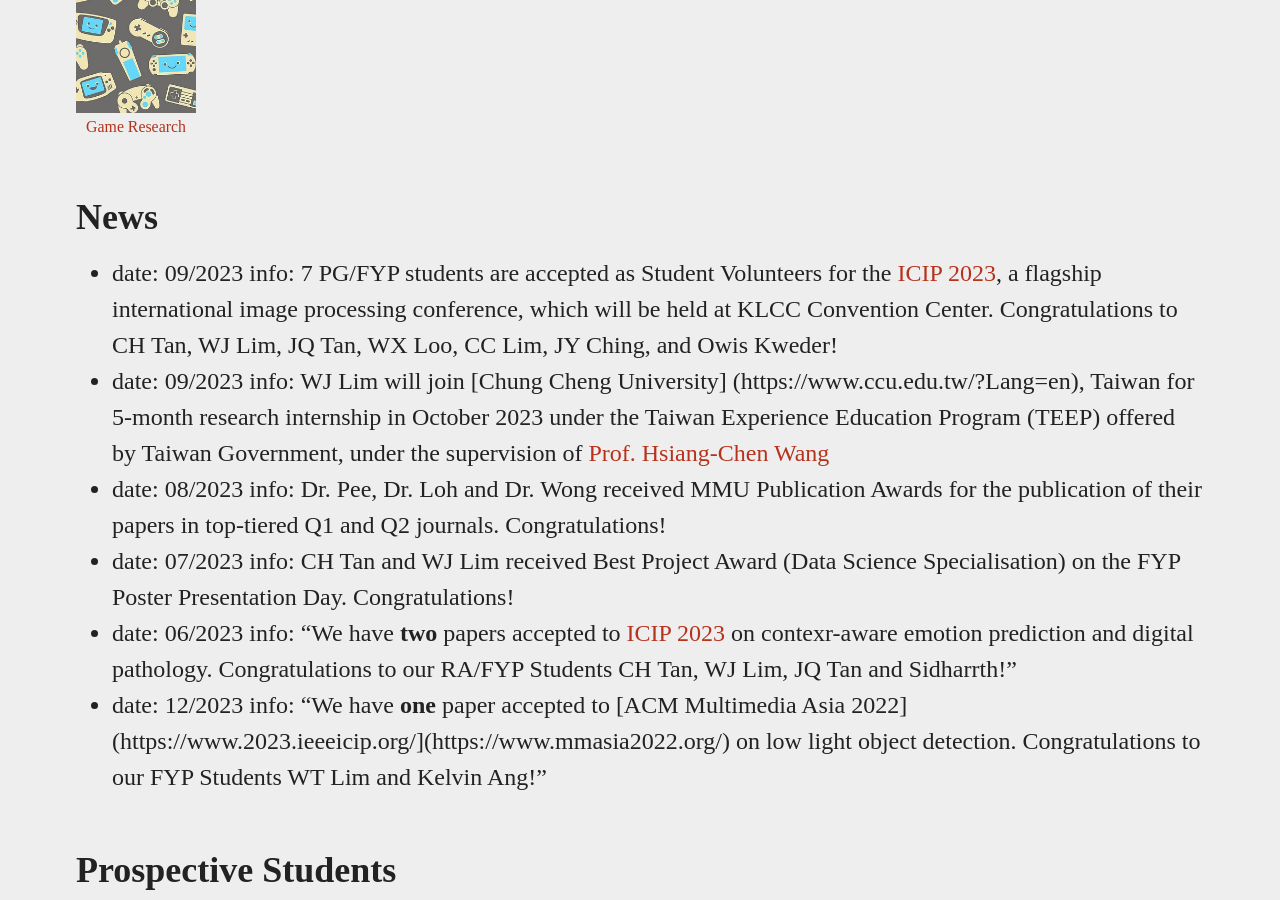
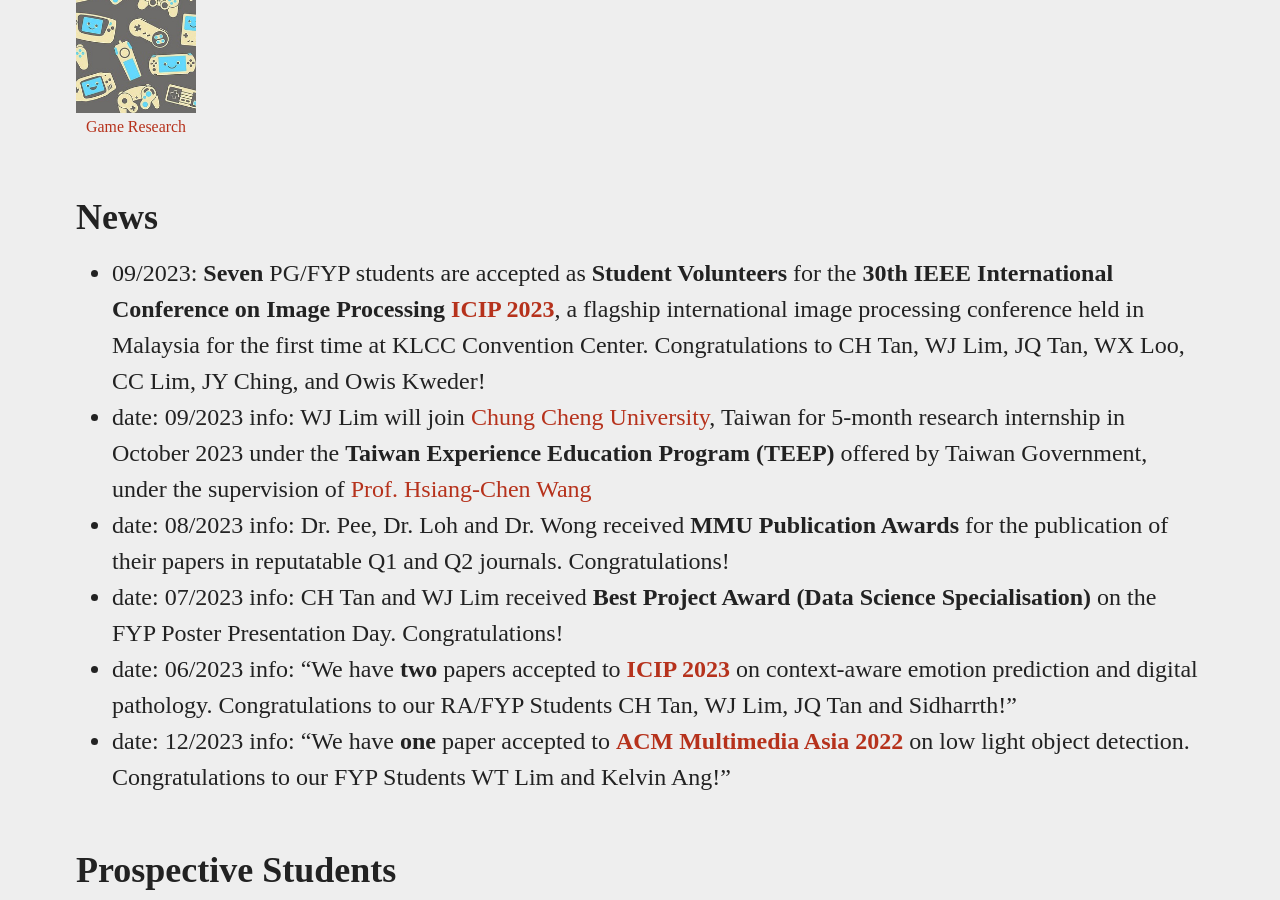
Before and after one commit to viprlab/viprlab.github.io, a Jekyll site: the page built from index.md, in a window 1280 px wide and 900 px high, scrolled down 2391 px. Built offline with Jekyll 4.4.1, drawn with Linux system fonts in a browser that asks for light colours; our own code applies the rules of GitHub Pages for plain Markdown files.

Commit message:
Update index.md

```diff
--- a/index.md
+++ b/index.md
@@ -3,10 +3,23 @@
 title:
 permalink: /
 news:
-   - date: 05/2021
-     info: "We have **two** papers accepted to [ICIP 2021](https://www.2021.ieeeicip.org/) on aesthetics captioning and micro-expression spotting."
-   - date: 04/2021
-     info: [Dr. John See](https://john-see.github.io) will remain as an Associate Member of this lab, as he takes on a new role at Heriot-Watt University Malaysia."
+
+- date: 09/2023
+     info: 7 PG/FYP students are accepted as Student Volunteers for the [ICIP 2023](https://www.2023.ieeeicip.org/), a flagship international image processing conference, which will be held at KLCC Convention Center. Congratulations to CH Tan, WJ Lim, JQ Tan, WX Loo, CC Lim, JY Ching, and Owis Kweder!
+- date: 09/2023
+     info: WJ Lim will join [Chung Cheng University](https://www.ccu.edu.tw/?Lang=en), Taiwan for 5-month research internship in October 2023 under the Taiwan Experience Education Program (TEEP) offered by Taiwan Government, under the supervision of [Prof. Hsiang-Chen Wang](https://deptime.ccu.edu.tw/p/405-1102-22900,c2239.php?Lang=en)
+ - date: 08/2023
+     info: Dr. Pee, Dr. Loh and Dr. Wong received MMU Publication Awards for the publication of their papers in top-tiered Q1 and Q2 journals. Congratulations!
+ - date: 07/2023
+     info: CH Tan and WJ Lim received Best Project Award (Data Science Specialisation) on the FYP Poster Presentation Day. Congratulations!
+ - date: 06/2023
+     info: "We have **two** papers accepted to [ICIP 2023](https://www.2023.ieeeicip.org/) on context-aware emotion prediction and digital pathology. Congratulations to our RA/FYP Students CH Tan, WJ Lim, JQ Tan and Sidharrth!"
+ - date: 12/2023
+     info: "We have **one** paper accepted to [ACM Multimedia Asia 2022](https://www.mmasia2022.org/) on low light object detection. Congratulations to our FYP Students WT Lim and Kelvin Ang!"
+#   - date: 05/2021
+#     info: "We have **two** papers accepted to [ICIP 2021](https://www.2021.ieeeicip.org/) on aesthetics captioning and micro-expression spotting."
+#   - date: 04/2021
+#     info: [Dr. John See](https://john-see.github.io) will remain as an Associate Member of this lab, as he takes on a new role at Heriot-Watt University Malaysia."
 #   - date: 2017-05-31
 #     info: Our projects garnered three medals (2 gold, 1 silver) at [ITEX 2017](https://itex.com.my/)!
 #   - date: 2017-03-15
@@ -49,18 +62,17 @@
 
 ## News
 
+- 09/2023: **Seven** PG/FYP students are accepted as **Student Volunteers** for the **30th IEEE International Conference on Image Processing [ICIP 2023](https://www.2023.ieeeicip.org/)**, a flagship international image processing conference held in Malaysia for the first time at KLCC Convention Center. Congratulations to CH Tan, WJ Lim, JQ Tan, WX Loo, CC Lim, JY Ching, and Owis Kweder!
 - date: 09/2023
-     info: 7 PG/FYP students are accepted as Student Volunteers for the [ICIP 2023](https://www.2023.ieeeicip.org/), a flagship international image processing conference, which will be held at KLCC Convention Center. Congratulations to CH Tan, WJ Lim, JQ Tan, WX Loo, CC Lim, JY Ching, and Owis Kweder!
-- date: 09/2023
-     info: WJ Lim will join [Chung Cheng University] (https://www.ccu.edu.tw/?Lang=en), Taiwan for 5-month research internship in October 2023 under the Taiwan Experience Education Program (TEEP) offered by Taiwan Government, under the supervision of [Prof. Hsiang-Chen Wang](https://deptime.ccu.edu.tw/p/405-1102-22900,c2239.php?Lang=en)
+     info: WJ Lim will join [Chung Cheng University](https://www.ccu.edu.tw/?Lang=en), Taiwan for 5-month research internship in October 2023 under the **Taiwan Experience Education Program (TEEP)** offered by Taiwan Government, under the supervision of [Prof. Hsiang-Chen Wang](https://deptime.ccu.edu.tw/p/405-1102-22900,c2239.php?Lang=en)
  - date: 08/2023
-     info: Dr. Pee, Dr. Loh and Dr. Wong received MMU Publication Awards for the publication of their papers in top-tiered Q1 and Q2 journals. Congratulations!
+     info: Dr. Pee, Dr. Loh and Dr. Wong received **MMU Publication Awards** for the publication of their papers in reputatable Q1 and Q2 journals. Congratulations!
  - date: 07/2023
-     info: CH Tan and WJ Lim received Best Project Award (Data Science Specialisation) on the FYP Poster Presentation Day. Congratulations!
+     info: CH Tan and WJ Lim received **Best Project Award (Data Science Specialisation)** on the FYP Poster Presentation Day. Congratulations!
  - date: 06/2023
-     info: "We have **two** papers accepted to [ICIP 2023](https://www.2023.ieeeicip.org/) on contexr-aware emotion prediction and digital pathology. Congratulations to our RA/FYP Students CH Tan, WJ Lim, JQ Tan and Sidharrth!"
+     info: "We have **two** papers accepted to **[ICIP 2023](https://www.2023.ieeeicip.org/)** on context-aware emotion prediction and digital pathology. Congratulations to our RA/FYP Students CH Tan, WJ Lim, JQ Tan and Sidharrth!"
  - date: 12/2023
-     info: "We have **one** paper accepted to [ACM Multimedia Asia 2022](https://www.2023.ieeeicip.org/](https://www.mmasia2022.org/) on low light object detection. Congratulations to our FYP Students WT Lim and Kelvin Ang!"
+     info: "We have **one** paper accepted to **[ACM Multimedia Asia 2022](https://www.mmasia2022.org/)** on low light object detection. Congratulations to our FYP Students WT Lim and Kelvin Ang!"
 {% include news.html %}
 
 ## Prospective Students
```
